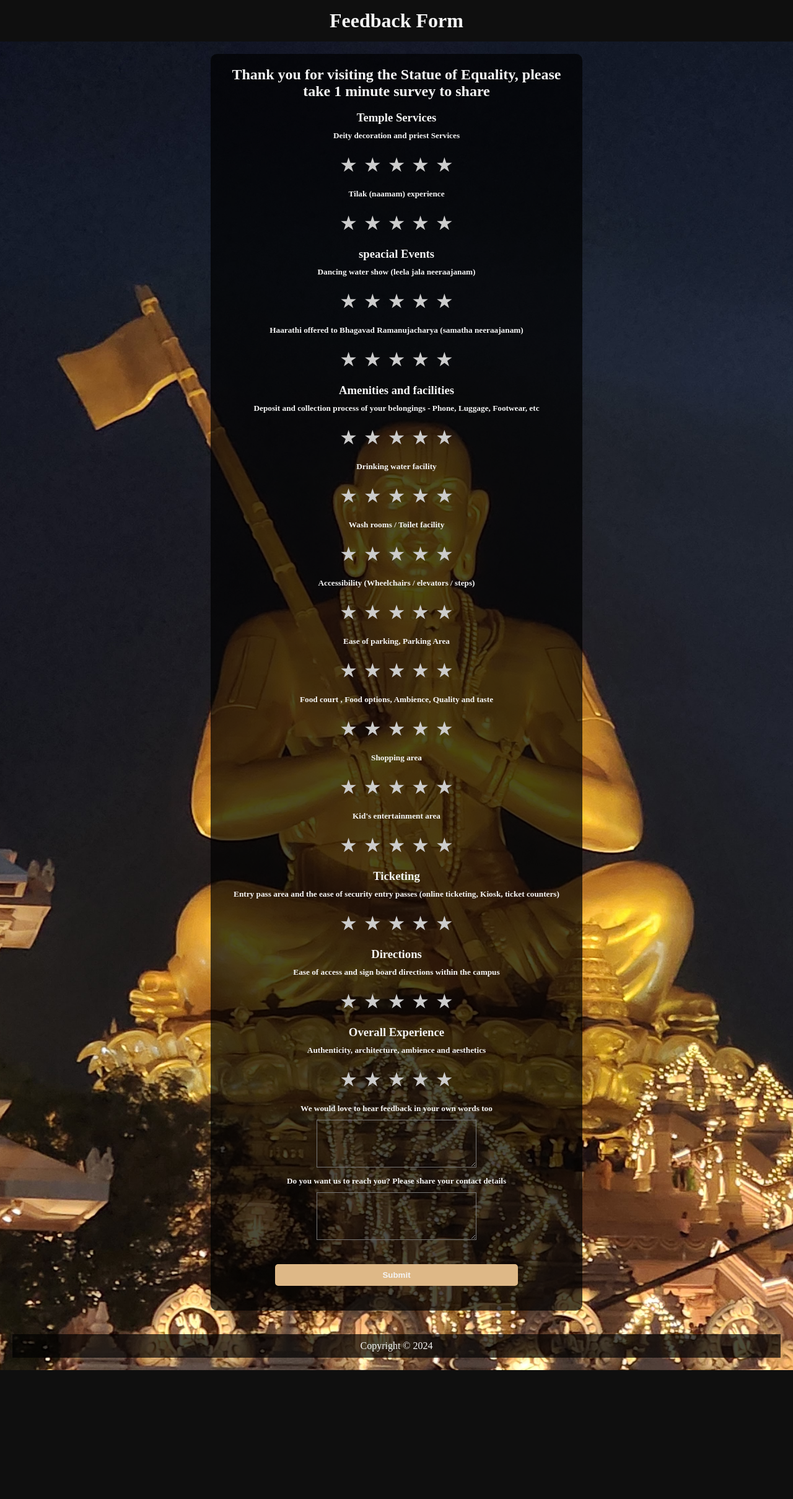
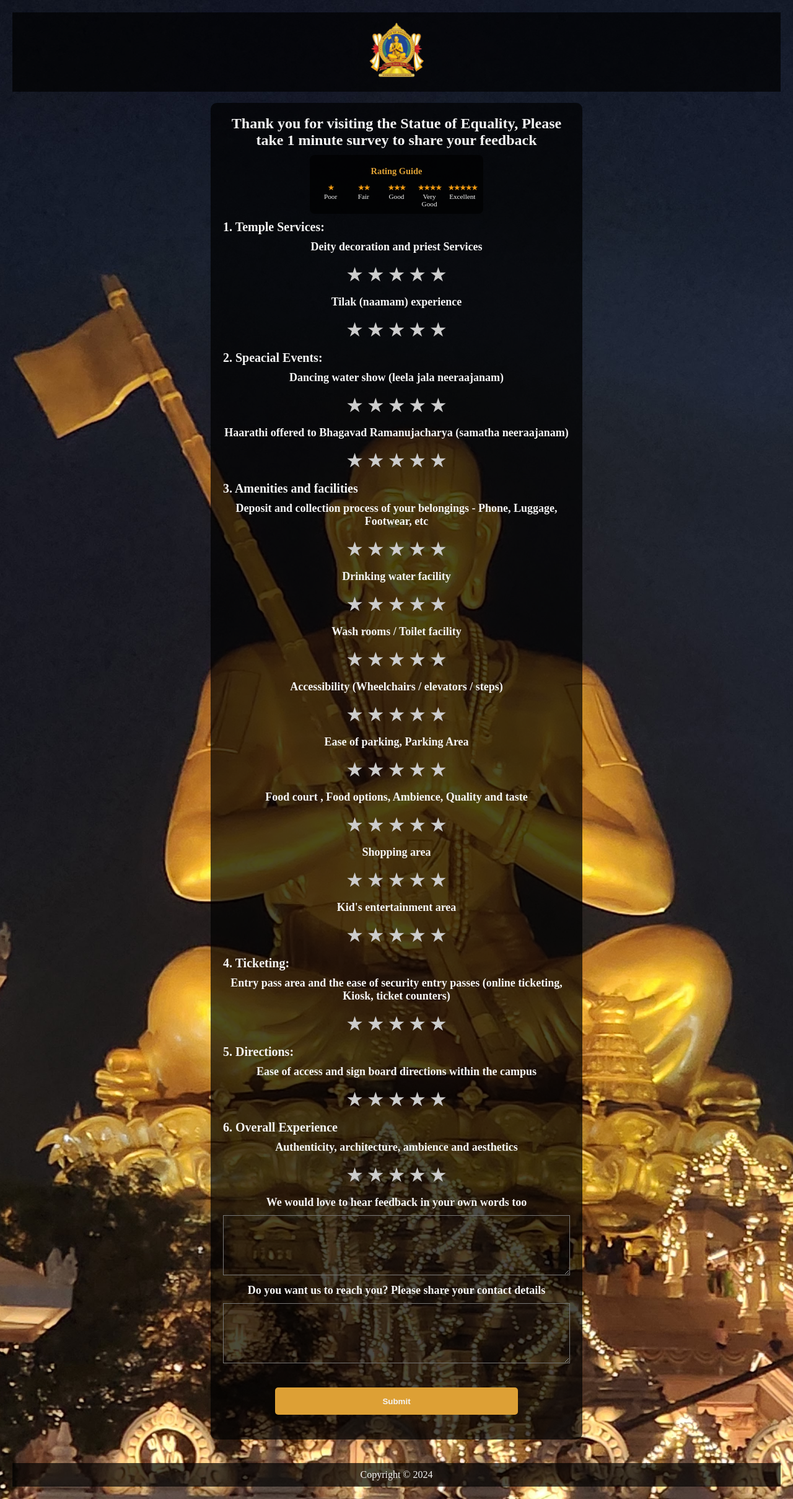
Before and after one commit to Pavantext/form, a Django app: page / in a window 1280 px wide. Shown: the whole page at 62% size. Before the commit the page ends 2211 px from the top, so only its background shows below. Run offline with Django 5.2, Linux system fonts and the light colour scheme.

Commit message:
Developed CSS

```diff
--- a/feedbackform/App/static/css/style.css
+++ b/feedbackform/App/static/css/style.css
@@ -1,14 +1,16 @@
 * {
     margin: 0;
     padding: 0;
+    color: whitesmoke;
     box-sizing: border-box;
-    color: whitesmoke;
     text-align: center;
 }
 
 body {
     min-height: 100vh;
     background-color: #333333;
+    overflow-x: hidden;
+    width: 100%;
 }
 
 .container {
@@ -17,7 +19,8 @@
     background-position: center;
     background-repeat: no-repeat;
     min-height: 100vh;
-    padding: 20px;
+    padding: 10px;
+    overflow-x: hidden;
 }
 
 h1 {
@@ -27,6 +30,69 @@
     padding: 15px;
     position: sticky;
     top: 0;
+    font-size: 24px;
+}
+
+h2 {
+    font-size: 20px;
+}
+
+h3 {
+    display: flex;
+    font-size: 18px;
+}
+
+#rating-guide {
+    background-color: rgba(0, 0, 0, 0.7);
+    border-radius: 8px;
+    padding: 8px;
+    margin: 10px auto;
+    max-width: 280px;
+}
+
+#rating-guide h4 {
+    color: #dda035;
+    margin-bottom: 8px;
+    font-size: 0.9em;
+}
+
+.rating-items {
+    display: grid;
+    grid-template-columns: repeat(5, 1fr);
+    gap: 2px;
+}
+
+.rating-item {
+    display: flex;
+    flex-direction: column;
+    align-items: center;
+    padding: 2px;
+}
+
+.stars-display {
+    color: #f39c12;
+    font-size: 0.8em;
+    letter-spacing: -2px;
+}
+
+.rating-text {
+    color: whitesmoke;
+    font-size: 0.7em;
+}
+
+@media screen and (max-width: 768px) {
+    #rating-guide {
+        max-width: 240px;
+        padding: 6px;
+    }
+
+    .stars-display {
+        letter-spacing: -3px;
+    }
+}
+
+span {
+    color: #f39c12;
 }
 
 section {
@@ -35,6 +101,9 @@
     border-radius: 10px;
     max-width: 600px;
     margin: 0 auto;
+    width: 100%;
+    max-width: 600px;
+    padding: 15px;
 }
 
 form {
@@ -51,8 +120,8 @@
     display: flex;
     flex-direction: row-reverse;
     justify-content: center;
-    gap: 10px;
-    margin: 20px 0;
+    gap: 5px;
+    margin: 15px 0;
 }
 
 .stars input {
@@ -60,7 +129,7 @@
 }
 
 .stars label {
-    font-size: 2rem;
+    font-size: 1.8rem;
     color: #ccc;
     cursor: pointer;
     transition: color 0.3s ease, color 0.3s ease, text-shadow 0.3s ease;
@@ -68,8 +137,8 @@
 
 .stars input:checked ~ label,
 .stars input:checked ~ label ~ label {
-  color: #f39c12;
-  text-shadow: 0 0 20px #f39c12;
+  color: #dda035;
+  text-shadow: 0 0 20px #dda035;
 }
 
 .stars label:hover,
@@ -81,18 +150,22 @@
 
 textarea {
     background: transparent;
+    width: 100%;
+    max-width: 100%;
+    min-height: 44px;
 }
 
 button[type="submit"] {
-    background-color: burlywood;
+    background-color: #dda035;
     width: 70%;
     margin: 20px auto;
-    padding: 10px;
+    padding: 12px 20px;
     border: none;
     border-radius: 5px;
     cursor: pointer;
     font-weight: bold;
     transition: background-color 0.3s;
+    min-height: 44px;
 }
 
 button[type="submit"]:hover {
@@ -105,7 +178,7 @@
     background-color: rgba(0, 0, 0, 0.7);
 }
 
-/* Mobile Responsive Design */
+
 @media screen and (max-width: 768px) {
     .container {
         background-attachment: fixed;
@@ -132,7 +205,36 @@
     }
 }
 
-/* Message styling */
+@media screen and (min-width: 768px) {
+    .container {
+        padding: 20px;
+    }
+
+    section {
+        padding: 20px;
+    }
+
+    h1 {
+        font-size: 32px;
+    }
+
+    h2 {
+        font-size: 24px;
+    }
+
+    h3 {
+        font-size: 20px;
+    }
+
+    h5 {
+        font-size: 18px;
+    }
+
+    .stars label {
+        font-size: 2rem;
+    }
+}
+
 .messages {
     width: 100%;
     margin: 10px 0;
@@ -155,7 +257,6 @@
     border: 1px solid #dc3545;
 }
 
-/* Animation for messages */
 @keyframes slideIn {
     from {
         transform: translateY(-100%);
@@ -167,7 +268,7 @@
     }
 }
 
-/* Add fade-out animation */
+
 .alert {
     animation: fadeOut 0.5s ease-out 5s forwards;
 }
@@ -181,3 +282,38 @@
         display: none;
     }
 }
+
+/* Fix for iOS input zoom */
+input, select, textarea {
+    font-size: 16px !important;
+}
+
+/* Prevent horizontal scrolling */
+body {
+    overflow-x: hidden;
+    width: 100%;
+}
+
+/* Make form elements more touch-friendly */
+button[type="submit"] {
+    min-height: 44px;
+    padding: 12px 20px;
+}
+
+textarea {
+    width: 100%;
+    max-width: 100%;
+    min-height: 44px;
+}
+
+/* Improve spacing for mobile */
+.stars {
+    margin: 15px 0;
+}
+
+/* Fix for mobile Safari */
+@supports (-webkit-touch-callout: none) {
+    .container {
+        min-height: -webkit-fill-available;
+    }
+}
--- a/feedbackform/App/templates/feedbackform.html
+++ b/feedbackform/App/templates/feedbackform.html
@@ -3,19 +3,45 @@
 <html lang="en">
 <head>
     <meta charset="UTF-8">
-    <meta name="viewport" content="width=device-width, initial-scale=1.0">
+    <meta name="viewport" content="width=device-width, initial-scale=1.0, maximum-scale=1.0, user-scalable=no">
     <link rel="stylesheet" href="{% static 'css/style.css' %}">
     <link rel="icon" href="{% static 'images/favicon.ico' %}">
-    <title>Document</title>
+    <title>Feedback Form</title>
 </head>
 <body>
-    <h1>Feedback Form</h1>
+
 
     <div class="container">
+        <h1><img src="{% static 'images/logo.png' %}" alt="favicon" width="90" height="90"></h1>
+        <br>
+        <section>
+            <h2>Thank you for visiting the Statue of Equality, Please take 1 minute survey to share your feedback</h2>
+            <div id="rating-guide">
+                <h4>Rating Guide</h4>
+                <div class="rating-items">
+                    <div class="rating-item">
+                        <span class="stars-display">★</span>
+                        <span class="rating-text">Poor</span>
+                    </div>
+                    <div class="rating-item">
+                        <span class="stars-display">★★</span>
+                        <span class="rating-text">Fair</span>
+                    </div>
+                    <div class="rating-item">
+                        <span class="stars-display">★★★</span>
+                        <span class="rating-text">Good</span>
+                    </div>
+                    <div class="rating-item">
+                        <span class="stars-display">★★★★</span>
+                        <span class="rating-text">Very Good</span>
+                    </div>
+                    <div class="rating-item">
+                        <span class="stars-display">★★★★★</span>
+                        <span class="rating-text">Excellent</span>
+                    </div>
+                </div>
+            </div>
 
-        <section>
-            <h2>Thank you for visiting the Statue of Equality, please take 1 minute survey to share </h2>
-            <br>
             {% if messages %}
                 <div class="messages">
                     {% for message in messages %}
@@ -41,7 +67,7 @@
                 {% csrf_token %}
                 <!-- {{form.as_p}} -->
                 <div>
-                    <h3>Temple Services</h3>
+                    <h3>1. Temple Services:</h3>
                     <h5>Deity decoration and priest Services</h5>
                     <div class="stars">
                         <input type="radio" id="deity-star5" name="deity_rating" value="5">
@@ -76,7 +102,7 @@
                         <input type="radio" id="tilak-star1" name="tilak_rating" value="1">
                         <label for="tilak-star1" title="1 star">&#9733;</label>
                       </div>
-                    <h3>speacial Events</h3>
+                    <h3>2. Speacial Events:</h3>
                     <h5>Dancing water show (leela jala neeraajanam)</h5>
                     <div class="stars">
                         <input type="radio" id="leela-star5" name="leela_rating" value="5">
@@ -111,7 +137,7 @@
                         <input type="radio" id="samatha-star1" name="samatha_rating" value="1">
                         <label for="samatha-star1" title="1 star">&#9733;</label>
                     </div>
-                    <h3>Amenities and facilities</h3>
+                    <h3>3. Amenities and facilities</h3>
                     <h5>Deposit and collection process of your belongings - Phone, Luggage, Footwear, etc</h5>
                     <div class="stars">
                         <input type="radio" id="deposit-star5" name="deposit_rating" value="5">
@@ -254,7 +280,7 @@
                         <input type="radio" id="kids-star1" name="kids_rating" value="1">
                         <label for="kids-star1" title="1 star">&#9733;</label>
                     </div>
-                    <h3>Ticketing</h3>
+                    <h3>4. Ticketing:</h3>
                     <h5>Entry pass area and the ease of security entry passes (online ticketing, Kiosk, ticket counters)</h5>
                     <div class="stars">
                         <input type="radio" id="entry-star5" name="entry_rating" value="5">
@@ -272,7 +298,7 @@
                         <input type="radio" id="entry-star1" name="entry_rating" value="1">
                         <label for="entry-star1" title="1 star">&#9733;</label>
                     </div>
-                    <h3>Directions</h3>
+                    <h3>5. Directions:</h3>
                     <h5>Ease of access and sign board directions within the campus</h5>
                     <div class="stars">
                         <input type="radio" id="directions-star5" name="directions_rating" value="5">
@@ -290,7 +316,7 @@
                         <input type="radio" id="directions-star1" name="directions_rating" value="1">
                         <label for="directions-star1" title="1 star">&#9733;</label>
                     </div>
-                    <h3>Overall Experience</h3>
+                    <h3>6. Overall Experience</h3>
                     <h5>Authenticity, architecture, ambience and aesthetics</h5>
                     <div class="stars">
                         <input type="radio" id="overall-star5" name="overall_rating" value="5">
```
Also changed, not shown: feedbackform/App/static/images/Logo.png (added), feedbackform/db.sqlite3, 1 other file.
